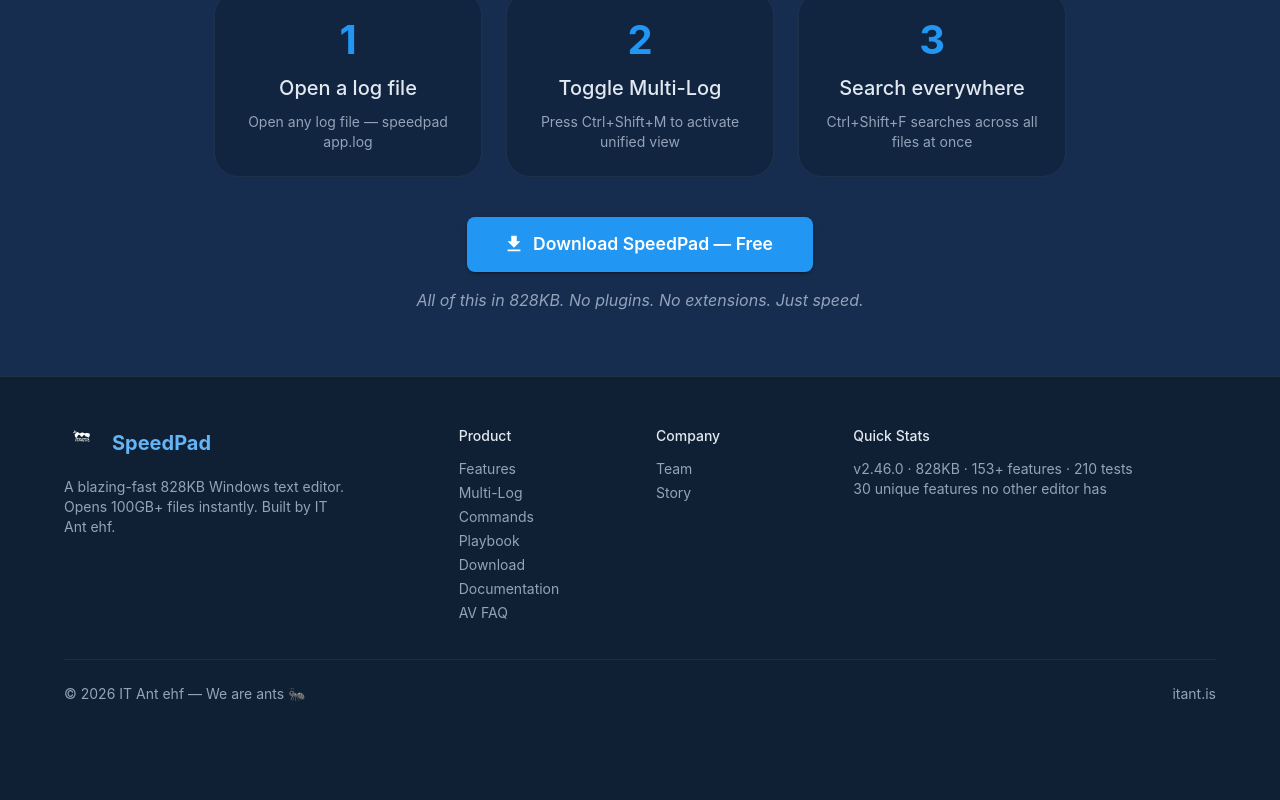
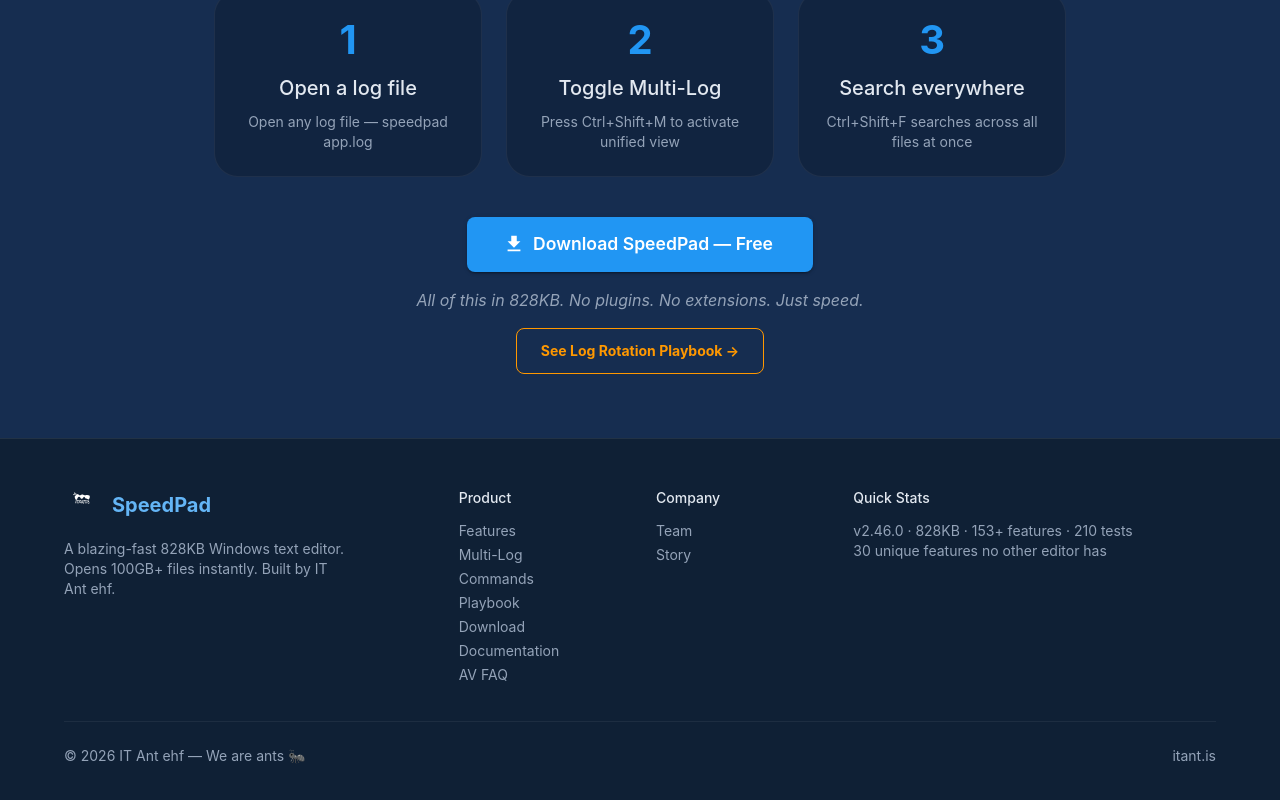
Before and after one commit to AntonSigur/AID-Speedpad-web, a Next.js app: page /multilog in a window 1280 px wide. Shown: the part 3348-4148 px from the top of the page. Before the commit the page ends 4100 px from the top, so only its background shows below. Built offline with nearby package versions, Linux system fonts and the light colour scheme.

Commit message:
[WebDev] Multilog: link to incident playbook log rotation scenario
Co-authored-by: Copilot <223556219+Copilot@users.noreply.github.com>

```diff
--- a/src/app/multilog/page.tsx
+++ b/src/app/multilog/page.tsx
@@ -28,6 +28,7 @@ import {
 import Navbar from "@/components/Navbar";
 import Footer from "@/components/Footer";
 import StickyDownloadCTA from "@/components/StickyDownloadCTA";
+import Link from "next/link";
 
 const capabilities = [
   {
@@ -272,6 +273,9 @@ export default function MultiLogPage() {
             <Typography variant="body1" color="text.secondary" sx={{ mt: 2, fontStyle: "italic" }}>
               All of this in 828KB. No plugins. No extensions. Just speed.
             </Typography>
+            <Button variant="outlined" component={Link} href="/incident-playbook#log-rotation-failure-investigation" sx={{ mt: 2, textTransform: "none", fontWeight: 700, borderColor: "#FF9800", color: "#FF9800" }}>
+              See Log Rotation Playbook →
+            </Button>
           </Box>
         </Container>
       </Box>
```
